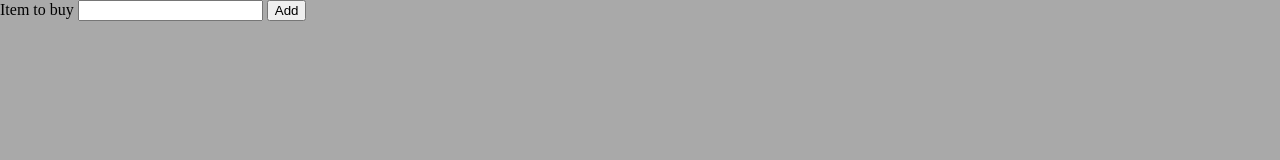
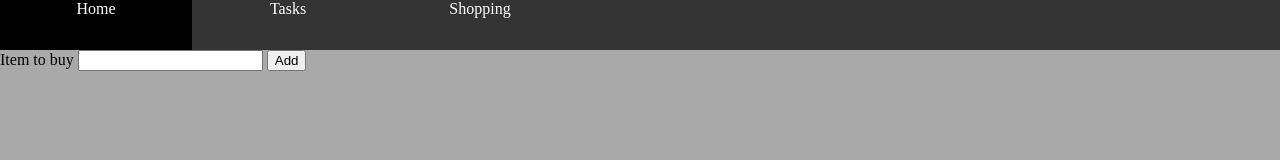
Before and after one commit to TheCaliban/TheCaliban.github.io, a plain HTML site: page shopping.html in a window 1280 px wide. Drawn offline with nearby package versions, Linux system fonts and the light colour scheme.

Commit message:
Adding menu to other pages

```diff
--- a/shopping.html
+++ b/shopping.html
@@ -10,6 +10,15 @@
     </head>
 
     <body>
+
+        <nav class="navbar">
+
+            <ul id="navigation-list">
+                <li><a href="/" class="nav-link">Home</a></li><li><a href="tasks.html" class="nav-link">Tasks</a></li><li><a href="shopping.html" class="nav-link">Shopping</a></li>
+            </ul>
+
+
+        </nav>
 
         <div id="content">
 
```
Also changed, not shown: index.html (+1 -2 lines), tasks.html (+9 -0 lines).
